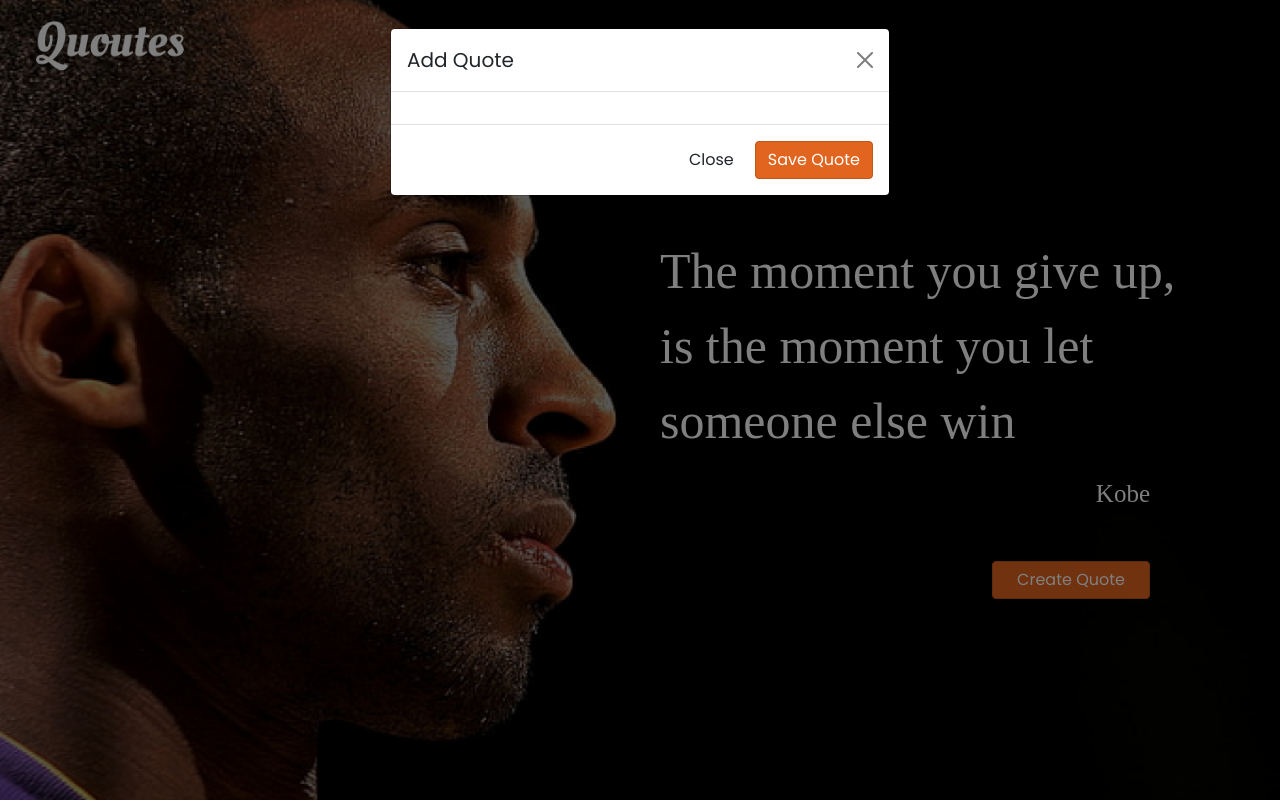
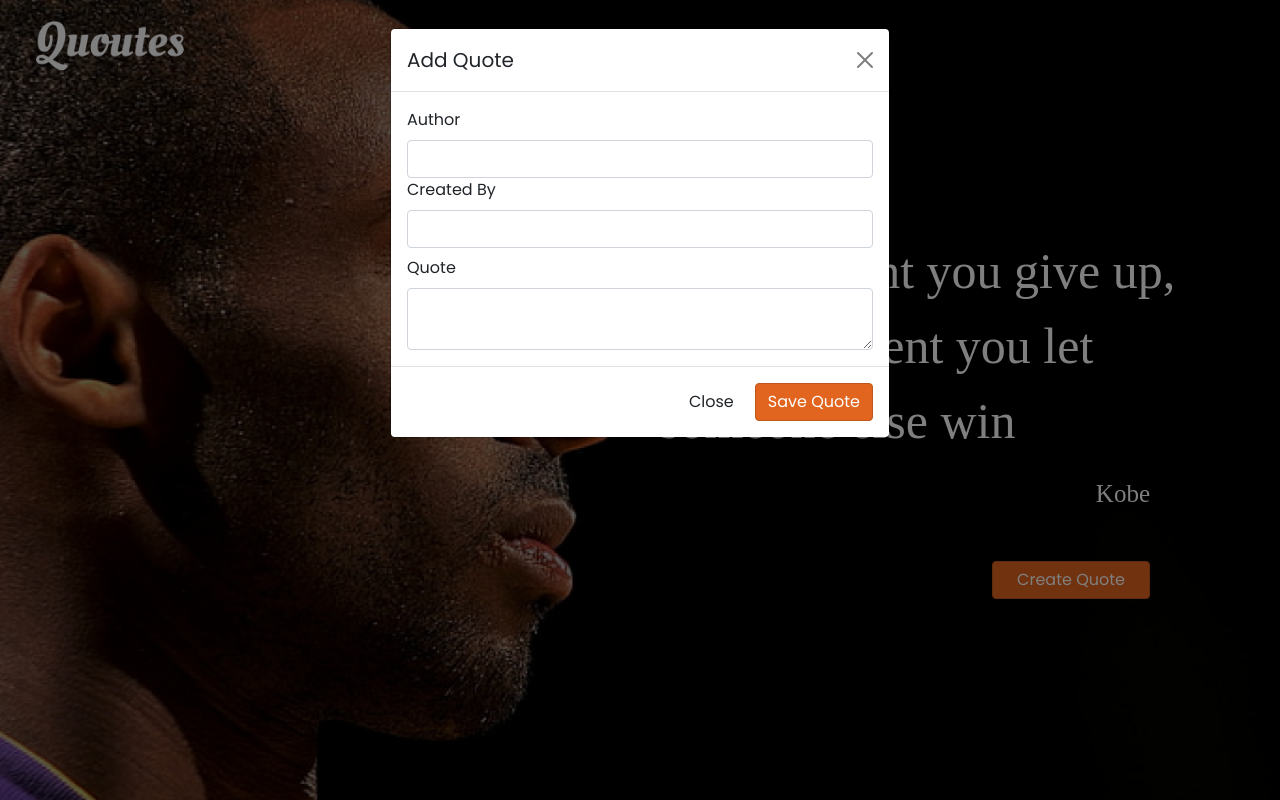
Before and after one commit to james-muriithi/ng-quote-app, an Angular app: page / in a window 1280 px wide. Built offline with nearby package versions, Linux system fonts and the light colour scheme; a web font is replaced by a local one.

Commit message:
added quote add form

```diff
--- /dev/null
+++ b/src/app/add-quote-modal/add-quote-modal.component.html
@@ -0,0 +1,28 @@
+<div class="modal fade" id="quote-modal" tabindex="-1" #addQuoteModalElement>
+    <div class="modal-dialog">
+        <div class="modal-content">
+            <div class="modal-header">
+                <h5 class="modal-title">Add Quote</h5>
+                <button type="button" class="btn-close" data-bs-dismiss="modal" aria-label="Close"></button>
+            </div>
+            <div class="modal-body">
+                <div class="form-group">
+                    <label for="" class="form-label">Author</label>
+                    <input type="text" class="form-control" [(ngModel)]="author">
+                </div>
+                <div class="form-group">
+                    <label for="" class="form-label">Created By</label>
+                    <input type="text" class="form-control" [(ngModel)]="createdBy">
+                </div>
+                <div class="form-group pt-2">
+                    <label for="" class="form-label">Quote</label>
+                    <textarea class="form-control" [(ngModel)]="quote"></textarea>
+                </div>
+            </div>
+            <div class="modal-footer">
+                <button type="button" class="btn btn-secondary" data-bs-dismiss="modal">Close</button>
+                <button type="button" class="btn btn-primary" (click)="addNewQuote()">Save Quote</button>
+            </div>
+        </div>
+    </div>
+</div>
--- /dev/null
+++ b/src/app/add-quote-modal/add-quote-modal.component.ts
@@ -0,0 +1,49 @@
+import { Component, OnInit, ViewChild, ElementRef, Output, EventEmitter } from '@angular/core';
+import { Modal } from 'bootstrap';
+import { Quote } from 'src/shared/quote.model';
+
+@Component({
+  selector: 'app-add-quote-modal',
+  templateUrl: './add-quote-modal.component.html',
+  styleUrls: ['./add-quote-modal.component.scss'],
+})
+export class AddQuoteModalComponent implements OnInit {
+  @ViewChild('addQuoteModalElement') addQuoteModalElement: ElementRef;
+
+  author: string;
+  quote: string;
+  createdBy: string;
+
+  addQuoteModal: any;
+  @Output() addNewQuoteEvent = new EventEmitter<Quote>();
+
+  constructor() {}
+
+  ngOnInit(): void {}
+
+  ngAfterViewInit(): void {
+    this.addQuoteModal = new Modal(this.addQuoteModalElement.nativeElement, {});
+    this.addQuoteModal.show();
+  }
+
+  addNewQuote() {
+    if (this.validateForm()) {
+      const quote = new Quote(
+        this.author,
+        this.quote,
+        this.createdBy,
+        new Date()
+      );
+
+      this.addNewQuoteEvent.emit(quote);
+      this.author = this.quote = this.createdBy = '';
+      this.addQuoteModal.hide();
+    } else {
+      alert('Please fill all the details');
+    }
+  }
+
+  validateForm() {
+    return this.author && this.quote && this.createdBy;
+  }
+}
--- a/src/app/app.component.html
+++ b/src/app/app.component.html
@@ -1,3 +1,3 @@
 <app-nav-bar></app-nav-bar>
-<app-banner></app-banner>
+<app-banner (addNewQuoteEvent)="addQuote($event)"></app-banner>
 <app-quotes-section [quotes]="quotes"></app-quotes-section>
--- a/src/app/banner/banner.component.html
+++ b/src/app/banner/banner.component.html
@@ -25,20 +25,4 @@
     </div>
 </div>
 
-<div class="modal fade" id="quote-modal" tabindex="-1" #addQuoteModalElement>
-    <div class="modal-dialog">
-        <div class="modal-content">
-            <div class="modal-header">
-                <h5 class="modal-title">Add Quote</h5>
-                <button type="button" class="btn-close" data-bs-dismiss="modal" aria-label="Close"></button>
-            </div>
-            <div class="modal-body">
-
-            </div>
-            <div class="modal-footer">
-                <button type="button" class="btn btn-secondary" data-bs-dismiss="modal">Close</button>
-                <button type="button" class="btn btn-primary">Save Quote</button>
-            </div>
-        </div>
-    </div>
-</div>
+<app-add-quote-modal (addNewQuoteEvent)="addNewQuote($event)"></app-add-quote-modal>
--- a/src/app/banner/banner.component.ts
+++ b/src/app/banner/banner.component.ts
@@ -1,6 +1,5 @@
-import { Component, OnInit, ViewChild, ElementRef } from '@angular/core';
+import { Component, OnInit, Output, EventEmitter } from '@angular/core';
 import { Quote } from '../../shared/quote.model';
-import {Modal} from 'bootstrap';
 
 @Component({
   selector: 'app-banner',
@@ -8,8 +7,7 @@ import {Modal} from 'bootstrap';
   styleUrls: ['./banner.component.scss'],
 })
 export class BannerComponent implements OnInit {
-  @ViewChild('addQuoteModalElement') addQuoteModalElement : ElementRef;
-
+  @Output() addNewQuoteEvent = new EventEmitter<Quote>();
   constructor() {}
 
   defaultQuote: Quote = new Quote(
@@ -19,15 +17,10 @@ export class BannerComponent implements OnInit {
     new Date()
   );
 
-  addQuoteModal: any;
+  ngOnInit(): void {}
 
-  ngOnInit(): void {
-    // this.addQuoteModal = new Modal(this.addQuoteModalElement.nativeElement, {});
-  }
-  ngAfterViewInit():void{
-    console.log(this.addQuoteModalElement);
-    this.addQuoteModal = new Modal(this.addQuoteModalElement.nativeElement, {});
-    this.addQuoteModal.show();
+  addNewQuote(quote: Quote) {
+    this.addNewQuoteEvent.emit(quote);
 
   }
 }
```
Also changed, not shown: src/app/app.module.ts (+6 -2 lines), src/app/add-quote-modal/add-quote-modal.component.scss (added), 1 other file (tests, documents, lock files or other folders).
